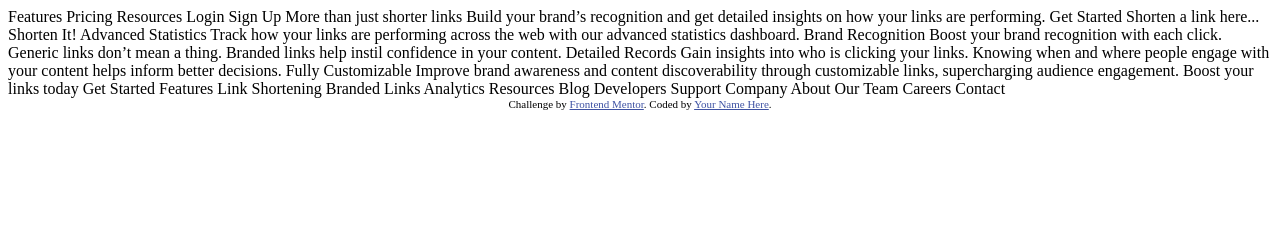
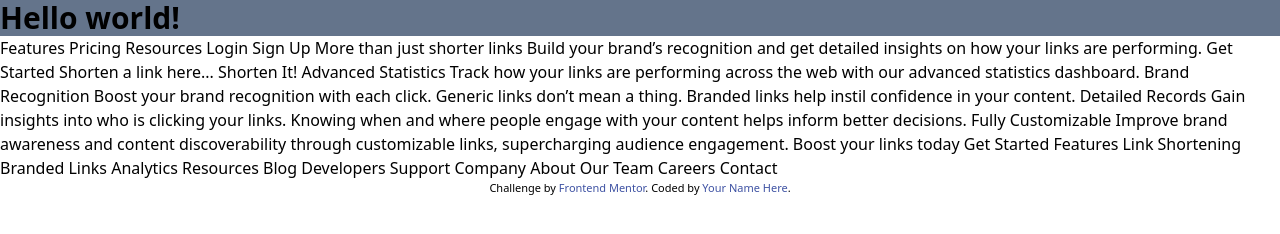
Before and after one commit to Mahmoud-Abdelkarim777/url-shortening-api-master, a website: page index.html in a window 1280 px wide. Drawn offline with Linux system fonts and the light colour scheme.

Commit message:
first commit

```diff
--- a/index.html
+++ b/index.html
@@ -5,6 +5,8 @@
   <meta name="viewport" content="width=device-width, initial-scale=1.0"> <!-- displays site properly based on user's device -->
 
   <link rel="icon" type="image/png" sizes="32x32" href="./images/favicon-32x32.png">
+  <!-- external css -->
+  <link href="./output.css" rel="stylesheet">
 
   <title>Frontend Mentor | Shortly URL shortening API Challenge</title>
 
@@ -15,6 +17,9 @@
   </style>
 </head>
 <body>
+  <h1 class="text-3xl font-bold underline bg-slate-500 ">
+    Hello world!
+  </h1>
 
   Features
   Pricing
--- /dev/null
+++ b/package.json
@@ -0,0 +1,5 @@
+{
+  "devDependencies": {
+    "tailwindcss": "^3.4.16"
+  }
+}
--- /dev/null
+++ b/src/input.css
@@ -0,0 +1,3 @@
+@tailwind base;
+@tailwind components;
+@tailwind utilities;
--- /dev/null
+++ b/tailwind.config.js
@@ -0,0 +1,8 @@
+/** @type {import('tailwindcss').Config} */
+module.exports = {
+  content: ["./index.html","./main.js","./src/**/*.{html,js}"],
+  theme: {
+    extend: {},
+  },
+  plugins: [],
+}
```
Also changed, not shown: main.js (added), src/output.css (added), 1 other file.
